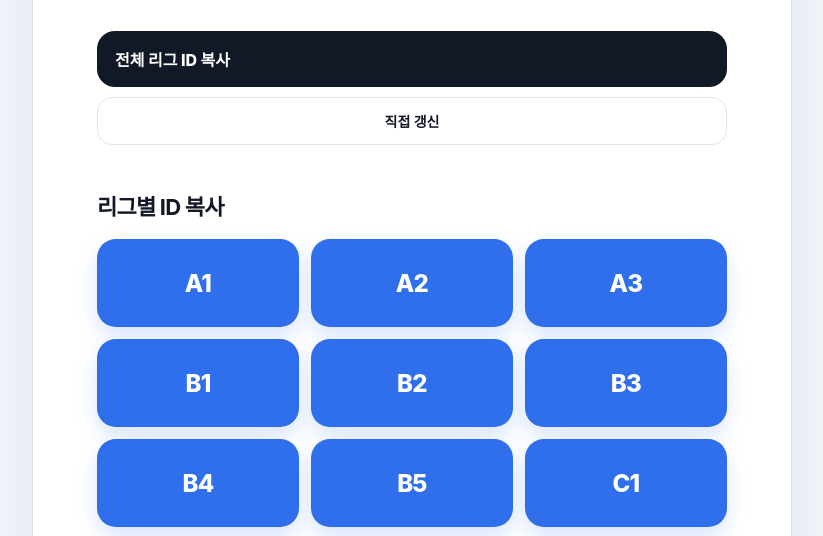
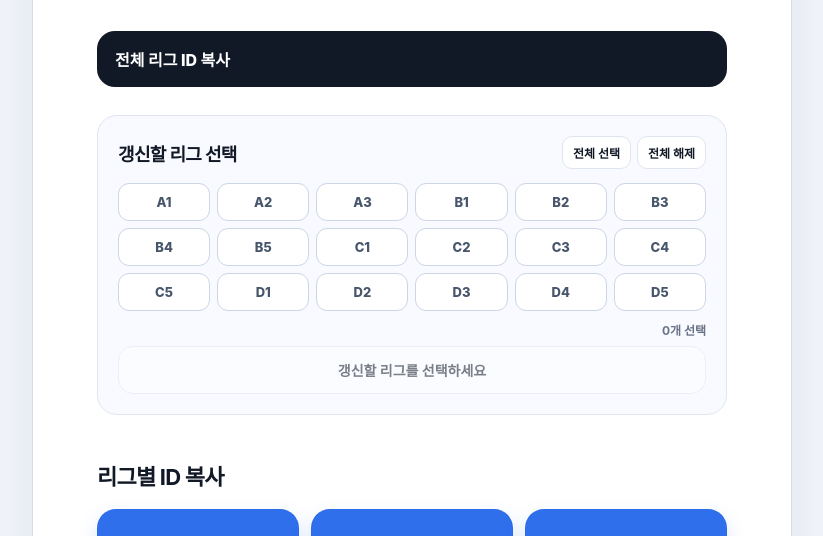
Before and after one commit to chlye3232/league-rank, a plain HTML site: page public/index.html in a window 1280 px wide. Shown: the part 209-745 px from the top of the page, without its empty margins (228-1051 px from the left). Drawn offline with Linux system fonts and the light colour scheme; no server answers.

Commit message:
Add files via upload

```diff
--- a/public/app.js
+++ b/public/app.js
@@ -1,7 +1,17 @@
 const grid = document.querySelector("#league-grid");
 const copyAllButton = document.querySelector("#copy-all");
 const manualRefreshButton = document.querySelector("#manual-refresh");
+const refreshGrid = document.querySelector("#refresh-grid");
+const refreshSelectAllButton = document.querySelector("#refresh-select-all");
+const refreshClearAllButton = document.querySelector("#refresh-clear-all");
+const refreshSelectionCount = document.querySelector("#refresh-selection-count");
 const toast = document.querySelector("#toast");
+const LEAGUE_CODES = [
+  "A1", "A2", "A3",
+  "B1", "B2", "B3", "B4", "B5",
+  "C1", "C2", "C3", "C4", "C5",
+  "D1", "D2", "D3", "D4", "D5",
+];
 
 let toastTimer = null;
 
@@ -10,6 +20,53 @@ function showToast(message) {
   toast.classList.add("show");
   clearTimeout(toastTimer);
   toastTimer = setTimeout(() => toast.classList.remove("show"), 2200);
+}
+
+function selectedRefreshLeagues() {
+  return Array.from(refreshGrid.querySelectorAll("input:checked"), (input) => input.value);
+}
+
+function updateRefreshControls() {
+  const count = selectedRefreshLeagues().length;
+  refreshSelectionCount.textContent = `${count}개 선택`;
+  manualRefreshButton.disabled = count === 0;
+  manualRefreshButton.textContent = count
+    ? `선택한 ${count}개 리그 갱신`
+    : "갱신할 리그를 선택하세요";
+}
+
+function setRefreshOptions(checked) {
+  refreshGrid.querySelectorAll("input").forEach((input) => {
+    input.checked = checked;
+  });
+  updateRefreshControls();
+}
+
+function setRefreshOptionsDisabled(disabled) {
+  refreshGrid.querySelectorAll("input").forEach((input) => {
+    input.disabled = disabled;
+  });
+  refreshSelectAllButton.disabled = disabled;
+  refreshClearAllButton.disabled = disabled;
+}
+
+function renderRefreshOptions() {
+  LEAGUE_CODES.forEach((code) => {
+    const label = document.createElement("label");
+    label.className = "refresh-option";
+
+    const input = document.createElement("input");
+    input.type = "checkbox";
+    input.value = code;
+    input.setAttribute("aria-label", `${code} 리그 갱신 선택`);
+    input.addEventListener("change", updateRefreshControls);
+
+    const text = document.createElement("span");
+    text.textContent = code;
+    label.append(input, text);
+    refreshGrid.append(label);
+  });
+  updateRefreshControls();
 }
 
 function uniqueIds(leagues) {
@@ -100,8 +157,15 @@ async function loadRankings({ quiet = false } = {}) {
 }
 
 async function requestManualRefresh() {
+  const leagues = selectedRefreshLeagues();
+  if (!leagues.length) {
+    showToast("갱신할 리그를 하나 이상 선택해주세요.");
+    return;
+  }
+
   manualRefreshButton.disabled = true;
   manualRefreshButton.textContent = "요청 중…";
+  setRefreshOptionsDisabled(true);
   try {
     const response = await fetch("/api/refresh", {
       method: "POST",
@@ -110,7 +174,7 @@ async function requestManualRefresh() {
       headers: {
         "Content-Type": "application/json",
       },
-      body: JSON.stringify({ group: "all" }),
+      body: JSON.stringify({ leagues }),
     });
     const responseText = await response.text();
     let result = {};
@@ -129,10 +193,13 @@ async function requestManualRefresh() {
   } catch (error) {
     showToast(error.message);
   } finally {
-    manualRefreshButton.disabled = false;
-    manualRefreshButton.textContent = "직접 갱신";
+    setRefreshOptionsDisabled(false);
+    updateRefreshControls();
   }
 }
 
+refreshSelectAllButton.addEventListener("click", () => setRefreshOptions(true));
+refreshClearAllButton.addEventListener("click", () => setRefreshOptions(false));
 manualRefreshButton.addEventListener("click", requestManualRefresh);
+renderRefreshOptions();
 loadRankings();
--- a/public/index.html
+++ b/public/index.html
@@ -20,9 +20,20 @@
           전체 리그 ID 복사
         </button>
 
-        <button id="manual-refresh" class="manual-refresh" type="button">
-          직접 갱신
-        </button>
+        <section class="refresh-section" aria-labelledby="refresh-heading">
+          <div class="refresh-heading-row">
+            <h2 id="refresh-heading">갱신할 리그 선택</h2>
+            <div class="refresh-actions">
+              <button id="refresh-select-all" type="button">전체 선택</button>
+              <button id="refresh-clear-all" type="button">전체 해제</button>
+            </div>
+          </div>
+          <div id="refresh-grid" class="refresh-grid"></div>
+          <p id="refresh-selection-count" class="refresh-selection-count">0개 선택</p>
+          <button id="manual-refresh" class="manual-refresh" type="button" disabled>
+            갱신할 리그를 선택하세요
+          </button>
+        </section>
 
         <section class="league-section" aria-labelledby="league-heading">
           <h2 id="league-heading">리그별 ID 복사</h2>
--- a/public/styles.css
+++ b/public/styles.css
@@ -75,9 +75,99 @@ h1 {
 .copy-all:hover:not(:disabled) { transform: translateY(-1px); background: #263248; }
 .copy-all:disabled { cursor: wait; opacity: 0.55; }
 
+.refresh-section {
+  margin-top: 28px;
+  padding: 20px;
+  border: 1px solid var(--line);
+  border-radius: 20px;
+  background: #f8faff;
+}
+
+.refresh-heading-row {
+  display: flex;
+  align-items: center;
+  justify-content: space-between;
+  gap: 12px;
+}
+
+.refresh-heading-row h2 {
+  margin: 0;
+  font-size: 18px;
+  letter-spacing: -0.035em;
+}
+
+.refresh-actions {
+  display: flex;
+  gap: 6px;
+}
+
+.refresh-actions button {
+  padding: 7px 10px;
+  border: 1px solid var(--line);
+  border-radius: 10px;
+  background: #fff;
+  color: var(--ink);
+  font-size: 12px;
+  font-weight: 750;
+  cursor: pointer;
+}
+
+.refresh-actions button:hover:not(:disabled) { border-color: #adc4ed; background: #edf4ff; }
+.refresh-actions button:disabled { cursor: wait; opacity: 0.55; }
+
+.refresh-grid {
+  display: grid;
+  grid-template-columns: repeat(6, minmax(0, 1fr));
+  gap: 7px;
+  margin-top: 14px;
+}
+
+.refresh-option { cursor: pointer; }
+.refresh-option input {
+  position: absolute;
+  width: 1px;
+  height: 1px;
+  opacity: 0;
+  pointer-events: none;
+}
+
+.refresh-option span {
+  min-height: 38px;
+  display: grid;
+  place-items: center;
+  border: 1px solid #ccd6e6;
+  border-radius: 11px;
+  background: #fff;
+  color: #48566c;
+  font-size: 13px;
+  font-weight: 800;
+  transition: border-color 140ms ease, background 140ms ease, color 140ms ease;
+}
+
+.refresh-option input:checked + span {
+  border-color: var(--blue);
+  background: var(--blue);
+  color: #fff;
+}
+
+.refresh-option input:focus-visible + span {
+  outline: 3px solid #9dc0ff;
+  outline-offset: 2px;
+}
+
+.refresh-option input:disabled + span { cursor: wait; opacity: 0.55; }
+
+.refresh-selection-count {
+  margin: 10px 0 0;
+  color: var(--muted);
+  font-size: 12px;
+  font-weight: 700;
+  text-align: right;
+}
+
 .manual-refresh {
   width: 100%;
-  margin-top: 10px;
+  margin-top: 8px;
   padding: 13px 18px;
   border: 1px solid var(--line);
   border-radius: 15px;
@@ -89,7 +179,7 @@ h1 {
   transition: border-color 160ms ease, background 160ms ease;
 }
 .manual-refresh:hover:not(:disabled) { border-color: #adc4ed; background: #edf4ff; }
-.manual-refresh:disabled { cursor: wait; opacity: 0.55; }
+.manual-refresh:disabled { cursor: not-allowed; opacity: 0.55; }
 
 .league-section { margin-top: 44px; }
 .league-section h2 { margin: 0 0 18px; font-size: 22px; letter-spacing: -0.035em; }
@@ -121,7 +211,8 @@ h1 {
 .league-button:active { transform: translateY(0); }
 .league-button:focus-visible,
 .copy-all:focus-visible,
-.manual-refresh:focus-visible { outline: 3px solid #9dc0ff; outline-offset: 3px; }
+.manual-refresh:focus-visible,
+.refresh-actions button:focus-visible { outline: 3px solid #9dc0ff; outline-offset: 3px; }
 
 .toast {
   position: fixed;
@@ -145,6 +236,8 @@ h1 {
 @media (max-width: 560px) {
   .page-shell { padding: 0; align-items: start; }
   .rank-card { min-height: 100vh; border: 0; border-radius: 0; padding: 42px 20px 30px; box-shadow: none; }
+  .refresh-heading-row { align-items: flex-start; flex-direction: column; }
+  .refresh-grid { grid-template-columns: repeat(3, minmax(0, 1fr)); }
   .league-grid { gap: 9px; }
   .league-button { min-height: 78px; border-radius: 16px; }
 }
```
Also changed, not shown: public/_worker.js (+21 -3 lines), 2 other files.
